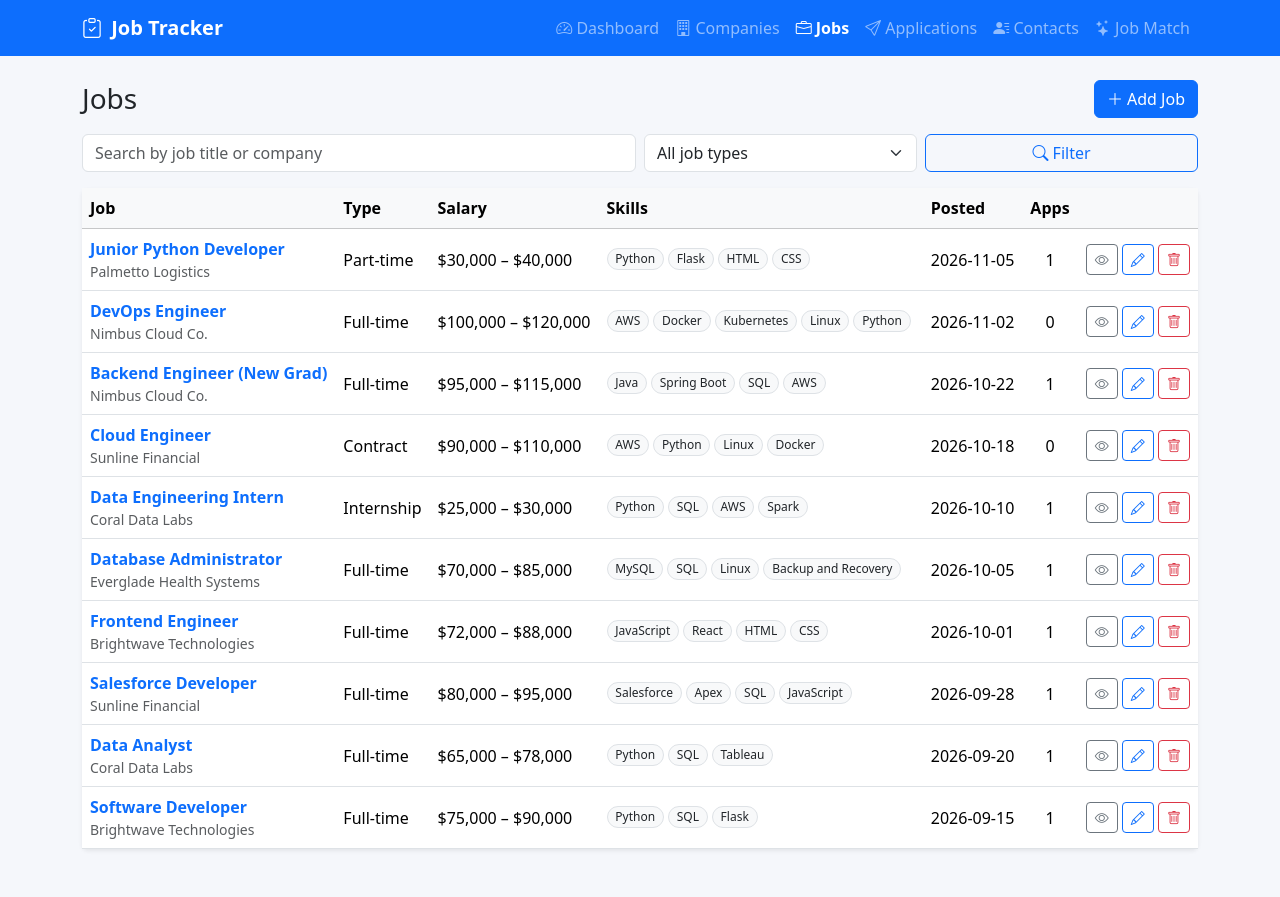
After one commit to imkemely/job-application-tracker, a Flask app: page /jobs in a window 1280 px wide. The commit adds this page. Run offline with Flask 3, Linux system fonts and the light colour scheme; data comes from the database, SQL or seed files in the repository.

Commit message:
Add jobs CRUD with skills JSON, search, and salary validation

```diff
--- a/app.py
+++ b/app.py
@@ -1,5 +1,7 @@
 """Job Application Tracker - Flask application."""
+import json
 import os
+from datetime import date, datetime
 
 import mysql.connector
 from flask import Flask, abort, flash, redirect, render_template, request, url_for
@@ -8,6 +10,38 @@ from database import execute, query
 
 app = Flask(__name__)
 app.secret_key = os.getenv("SECRET_KEY", "dev-secret-key")
+
+# These match the ENUM values in schema.sql
+JOB_TYPES = ["Full-time", "Part-time", "Contract", "Internship"]
+STATUSES = ["Applied", "Screening", "Interview", "Offer", "Rejected", "Withdrawn"]
+
+# Bootstrap color for each application status badge
+STATUS_COLORS = {
+    "Applied": "primary",
+    "Screening": "info",
+    "Interview": "warning",
+    "Offer": "success",
+    "Rejected": "danger",
+    "Withdrawn": "secondary",
+}
+
+
+# Make these lists available in every template (and in _macros.html)
+app.jinja_env.globals.update(JOB_TYPES=JOB_TYPES, STATUSES=STATUSES, STATUS_COLORS=STATUS_COLORS)
+
+
+@app.context_processor
+def template_today():
+    """Today's date as YYYY-MM-DD, used to stop date pickers going into the future."""
+    return {"today": date.today().isoformat()}
+
+
+@app.template_filter("money")
+def money(value):
+    """Format a number as $75,000."""
+    if value is None:
+        return ""
+    return f"${value:,.0f}"
 
 
 # ------------------------------------------------------------
@@ -31,6 +65,69 @@ def check_url(errors, label, value):
     """Add an error if a URL doesn't start with http:// or https://."""
     if value and not value.lower().startswith(("http://", "https://")):
         errors.append(f"{label} must start with http:// or https://")
+
+
+def parse_int(errors, label, value, minimum=0, maximum=10_000_000):
+    """Turn a form value into an int, or add an error. Empty -> None."""
+    if value is None:
+        return None
+    try:
+        number = int(value.replace(",", "").replace("$", ""))
+    except ValueError:
+        errors.append(f"{label} must be a whole number.")
+        return None
+    if number < minimum or number > maximum:
+        errors.append(f"{label} must be between {minimum:,} and {maximum:,}.")
+        return None
+    return number
+
+
+def parse_date(errors, label, value, allow_future=True):
+    """Turn a YYYY-MM-DD form value into a date, or add an error. Empty -> None."""
+    if value is None:
+        return None
+    try:
+        parsed = datetime.strptime(value, "%Y-%m-%d").date()
+    except ValueError:
+        errors.append(f"{label} must be a valid date.")
+        return None
+    if not allow_future and parsed > date.today():
+        errors.append(f"{label} can't be in the future.")
+        return None
+    return parsed
+
+
+def parse_skills(text):
+    """Split "Python, SQL, flask" into ["Python", "SQL", "flask"], dropping duplicates."""
+    skills, seen = [], set()
+    for part in (text or "").split(","):
+        skill = part.strip()
+        if skill and skill.lower() not in seen:
+            seen.add(skill.lower())
+            skills.append(skill)
+    return skills
+
+
+def load_json(value, default):
+    """Read a JSON column. MySQL can hand it back as str, bytes, or already parsed."""
+    if value is None:
+        return default
+    if isinstance(value, (bytes, bytearray)):
+        value = value.decode("utf-8")
+    if isinstance(value, str):
+        try:
+            return json.loads(value)
+        except ValueError:
+            return default
+    return value
+
+
+def add_skills(rows):
+    """Attach a Python list of skills to each job row as row['skills']."""
+    for row in rows:
+        skills = load_json(row.get("requirements"), [])
+        row["skills"] = skills if isinstance(skills, list) else []
+    return rows
 
 
 # ------------------------------------------------------------
@@ -196,6 +293,186 @@ def delete_company(company_id):
 
 
 # ------------------------------------------------------------
+# Jobs
+# ------------------------------------------------------------
+def company_choices():
+    """Companies for the dropdown on the job and contact forms."""
+    return query("SELECT company_id, company_name FROM companies ORDER BY company_name")
+
+
+def validate_job(form):
+    """Pull job fields out of the form and check them. Returns (data, errors)."""
+    errors = []
+    data = {
+        "company_id": clean(form.get("company_id")),
+        "job_title": clean(form.get("job_title")),
+        "job_type": clean(form.get("job_type")),
+        "job_url": clean(form.get("job_url")),
+        "skills_text": form.get("skills", ""),
+    }
+
+    # Company must be picked and must actually exist
+    if not data["company_id"]:
+        errors.append("Please choose a company.")
+    elif not query("SELECT 1 FROM companies WHERE company_id = %s", (data["company_id"],), one=True):
+        errors.append("That company doesn't exist.")
+
+    if not data["job_title"]:
+        errors.append("Job title is required.")
+    check_length(errors, "Job title", data["job_title"], 100)
+
+    if data["job_type"] and data["job_type"] not in JOB_TYPES:
+        errors.append("Please choose a valid job type.")
+
+    check_length(errors, "Job URL", data["job_url"], 300)
+    check_url(errors, "Job URL", data["job_url"])
+
+    data["salary_min"] = parse_int(errors, "Minimum salary", clean(form.get("salary_min")))
+    data["salary_max"] = parse_int(errors, "Maximum salary", clean(form.get("salary_max")))
+    if (data["salary_min"] is not None and data["salary_max"] is not None
+            and data["salary_min"] > data["salary_max"]):
+        errors.append("Minimum salary can't be higher than maximum salary.")
+
+    data["date_posted"] = parse_date(errors, "Date posted", clean(form.get("date_posted")),
+                                     allow_future=False)
+
+    skills = parse_skills(data["skills_text"])
+    for skill in skills:
+        check_length(errors, f"Skill \"{skill[:20]}\"", skill, 50)
+    data["skills"] = skills
+    data["requirements"] = json.dumps(skills)
+
+    return data, errors
+
+
+def get_job_or_404(job_id):
+    job = query(
+        """
+        SELECT j.*, c.company_name
+        FROM jobs j
+        JOIN companies c ON c.company_id = j.company_id
+        WHERE j.job_id = %s
+        """,
+        (job_id,),
+        one=True,
+    )
+    if job is None:
+        abort(404)
+    add_skills([job])
+    return job
+
+
+def save_job_params(data):
+    """Only the columns the INSERT/UPDATE needs."""
+    keys = ["company_id", "job_title", "job_type", "salary_min", "salary_max",
+            "job_url", "date_posted", "requirements"]
+    return {key: data[key] for key in keys}
+
+
+@app.route("/jobs")
+def jobs():
+    search = clean(request.args.get("q"))
+    job_type = clean(request.args.get("type"))
+
+    sql = """
+        SELECT j.*, c.company_name, COUNT(a.application_id) AS application_count
+        FROM jobs j
+        JOIN companies c ON c.company_id = j.company_id
+        LEFT JOIN applications a ON a.job_id = j.job_id
+        WHERE 1 = 1
+    """
+    params = []
+    if search:
+        sql += " AND (j.job_title LIKE %s OR c.company_name LIKE %s)"
+        params += [f"%{search}%", f"%{search}%"]
+    if job_type in JOB_TYPES:
+        sql += " AND j.job_type = %s"
+        params.append(job_type)
+    sql += " GROUP BY j.job_id ORDER BY j.date_posted DESC, j.job_id DESC"
+
+    rows = add_skills(query(sql, params))
+    return render_template("jobs.html", jobs=rows, search=search or "", job_type=job_type or "")
+
+
+@app.route("/jobs/<int:job_id>")
+def job_detail(job_id):
+    job = get_job_or_404(job_id)
+    applications = query(
+        "SELECT * FROM applications WHERE job_id = %s ORDER BY application_date DESC",
+        (job_id,),
+    )
+    return render_template("job_detail.html", job=job, applications=applications)
+
+
+@app.route("/jobs/add", methods=["GET", "POST"])
+def add_job():
+    if request.method == "POST":
+        data, errors = validate_job(request.form)
+        if errors:
+            for error in errors:
+                flash(error, "danger")
+            return render_template("job_form.html", job=data, mode="add",
+                                   companies=company_choices())
+
+        new_id = execute(
+            """
+            INSERT INTO jobs (company_id, job_title, job_type, salary_min, salary_max,
+                              job_url, date_posted, requirements)
+            VALUES (%(company_id)s, %(job_title)s, %(job_type)s, %(salary_min)s, %(salary_max)s,
+                    %(job_url)s, %(date_posted)s, %(requirements)s)
+            """,
+            save_job_params(data),
+        )
+        flash(f"Added {data['job_title']}.", "success")
+        return redirect(url_for("job_detail", job_id=new_id))
+
+    # ?company_id=3 pre-selects the company (used by "Add job" on a company page)
+    job = {"company_id": request.args.get("company_id")}
+    return render_template("job_form.html", job=job, mode="add", companies=company_choices())
+
+
+@app.route("/jobs/<int:job_id>/edit", methods=["GET", "POST"])
+def edit_job(job_id):
+    job = get_job_or_404(job_id)
+
+    if request.method == "POST":
+        data, errors = validate_job(request.form)
+        data["job_id"] = job_id
+        if errors:
+            for error in errors:
+                flash(error, "danger")
+            return render_template("job_form.html", job=data, mode="edit",
+                                   companies=company_choices())
+
+        params = save_job_params(data)
+        params["job_id"] = job_id
+        execute(
+            """
+            UPDATE jobs
+            SET company_id = %(company_id)s, job_title = %(job_title)s, job_type = %(job_type)s,
+                salary_min = %(salary_min)s, salary_max = %(salary_max)s, job_url = %(job_url)s,
+                date_posted = %(date_posted)s, requirements = %(requirements)s
+            WHERE job_id = %(job_id)s
+            """,
+            params,
+        )
+        flash(f"Updated {data['job_title']}.", "success")
+        return redirect(url_for("job_detail", job_id=job_id))
+
+    job["skills_text"] = ", ".join(job["skills"])
+    return render_template("job_form.html", job=job, mode="edit", companies=company_choices())
+
+
+@app.route("/jobs/<int:job_id>/delete", methods=["POST"])
+def delete_job(job_id):
+    job = get_job_or_404(job_id)
+    # ON DELETE CASCADE also removes this job's applications
+    execute("DELETE FROM jobs WHERE job_id = %s", (job_id,))
+    flash(f"Deleted {job['job_title']} at {job['company_name']}.", "success")
+    return redirect(url_for("jobs"))
+
+
+# ------------------------------------------------------------
 # Error pages
 # ------------------------------------------------------------
 @app.errorhandler(mysql.connector.Error)
--- /dev/null
+++ b/templates/_macros.html
@@ -0,0 +1,26 @@
+{# Small reusable pieces of HTML. Import with:
+   {% from "_macros.html" import salary_range, skill_badges, status_badge %} #}
+
+{% macro salary_range(min_value, max_value) -%}
+    {%- if min_value and max_value -%}
+        {{ min_value | money }} – {{ max_value | money }}
+    {%- elif min_value -%}
+        From {{ min_value | money }}
+    {%- elif max_value -%}
+        Up to {{ max_value | money }}
+    {%- else -%}
+        <span class="text-muted">—</span>
+    {%- endif -%}
+{%- endmacro %}
+
+{% macro skill_badges(skills, color="light") -%}
+    {%- for skill in skills -%}
+        <span class="badge rounded-pill skill-badge {% if color == 'light' %}bg-light text-dark border{% else %}bg-{{ color }}{% endif %}">{{ skill }}</span>
+    {%- else -%}
+        <span class="text-muted small">No skills listed</span>
+    {%- endfor -%}
+{%- endmacro %}
+
+{% macro status_badge(status) -%}
+    <span class="badge bg-{{ STATUS_COLORS.get(status, 'secondary') }}">{{ status }}</span>
+{%- endmacro %}
--- /dev/null
+++ b/templates/jobs.html
@@ -0,0 +1,92 @@
+{% extends "base.html" %}
+{% from "_macros.html" import salary_range, skill_badges %}
+{% block title %}Jobs{% endblock %}
+
+{% block content %}
+<div class="d-flex justify-content-between align-items-center mb-3">
+    <h1 class="h3 mb-0">Jobs</h1>
+    <a href="{{ url_for('add_job') }}" class="btn btn-primary">
+        <i class="bi bi-plus-lg"></i> Add Job
+    </a>
+</div>
+
+<form method="get" class="row g-2 mb-3">
+    <div class="col-md-6">
+        <input type="search" name="q" class="form-control" placeholder="Search by job title or company"
+               value="{{ search }}">
+    </div>
+    <div class="col-md-3">
+        <select name="type" class="form-select">
+            <option value="">All job types</option>
+            {% for t in JOB_TYPES %}
+                <option value="{{ t }}" {% if t == job_type %}selected{% endif %}>{{ t }}</option>
+            {% endfor %}
+        </select>
+    </div>
+    <div class="col-md-3 d-flex gap-2">
+        <button type="submit" class="btn btn-outline-primary flex-fill"><i class="bi bi-search"></i> Filter</button>
+        {% if search or job_type %}
+            <a href="{{ url_for('jobs') }}" class="btn btn-outline-secondary">Clear</a>
+        {% endif %}
+    </div>
+</form>
+
+{% if jobs %}
+<div class="card table-card shadow-sm">
+    <div class="table-responsive">
+        <table class="table table-hover align-middle mb-0">
+            <thead class="table-light">
+                <tr>
+                    <th>Job</th>
+                    <th>Type</th>
+                    <th>Salary</th>
+                    <th>Skills</th>
+                    <th>Posted</th>
+                    <th class="text-center">Apps</th>
+                    <th></th>
+                </tr>
+            </thead>
+            <tbody>
+                {% for j in jobs %}
+                <tr>
+                    <td>
+                        <a href="{{ url_for('job_detail', job_id=j.job_id) }}" class="fw-semibold text-decoration-none">{{ j.job_title }}</a>
+                        <div class="small text-muted">{{ j.company_name }}</div>
+                    </td>
+                    <td class="text-nowrap">{{ j.job_type or '—' }}</td>
+                    <td class="text-nowrap">{{ salary_range(j.salary_min, j.salary_max) }}</td>
+                    <td style="min-width: 180px;">{{ skill_badges(j.skills) }}</td>
+                    <td class="text-nowrap">{{ j.date_posted or '—' }}</td>
+                    <td class="text-center">{{ j.application_count }}</td>
+                    <td class="actions">
+                        <a href="{{ url_for('job_detail', job_id=j.job_id) }}" class="btn btn-sm btn-outline-secondary" title="View">
+                            <i class="bi bi-eye"></i>
+                        </a>
+                        <a href="{{ url_for('edit_job', job_id=j.job_id) }}" class="btn btn-sm btn-outline-primary" title="Edit">
+                            <i class="bi bi-pencil"></i>
+                        </a>
+                        <button type="button" class="btn btn-sm btn-outline-danger" title="Delete"
+                                data-bs-toggle="modal" data-bs-target="#deleteModal"
+                                data-action="{{ url_for('delete_job', job_id=j.job_id) }}"
+                                data-name="{{ j.job_title }} at {{ j.company_name }}"
+                                data-warning="{% if j.application_count %}This also deletes {{ j.application_count }} application(s) for this job.{% endif %}">
+                            <i class="bi bi-trash"></i>
+                        </button>
+                    </td>
+                </tr>
+                {% endfor %}
+            </tbody>
+        </table>
+    </div>
+</div>
+{% elif search or job_type %}
+<div class="text-center text-muted py-5">
+    No jobs match your filters. <a href="{{ url_for('jobs') }}">Show all jobs.</a>
+</div>
+{% else %}
+<div class="text-center text-muted py-5">
+    <i class="bi bi-briefcase display-6 d-block mb-2"></i>
+    No jobs yet. <a href="{{ url_for('add_job') }}">Add your first one.</a>
+</div>
+{% endif %}
+{% endblock %}
```
Also changed, not shown: templates/companies.html (+8 -8 lines), templates/company_detail.html (+7 -2 lines), templates/job_detail.html (added, +78 -0 lines), templates/job_form.html (added, +89 -0 lines).
